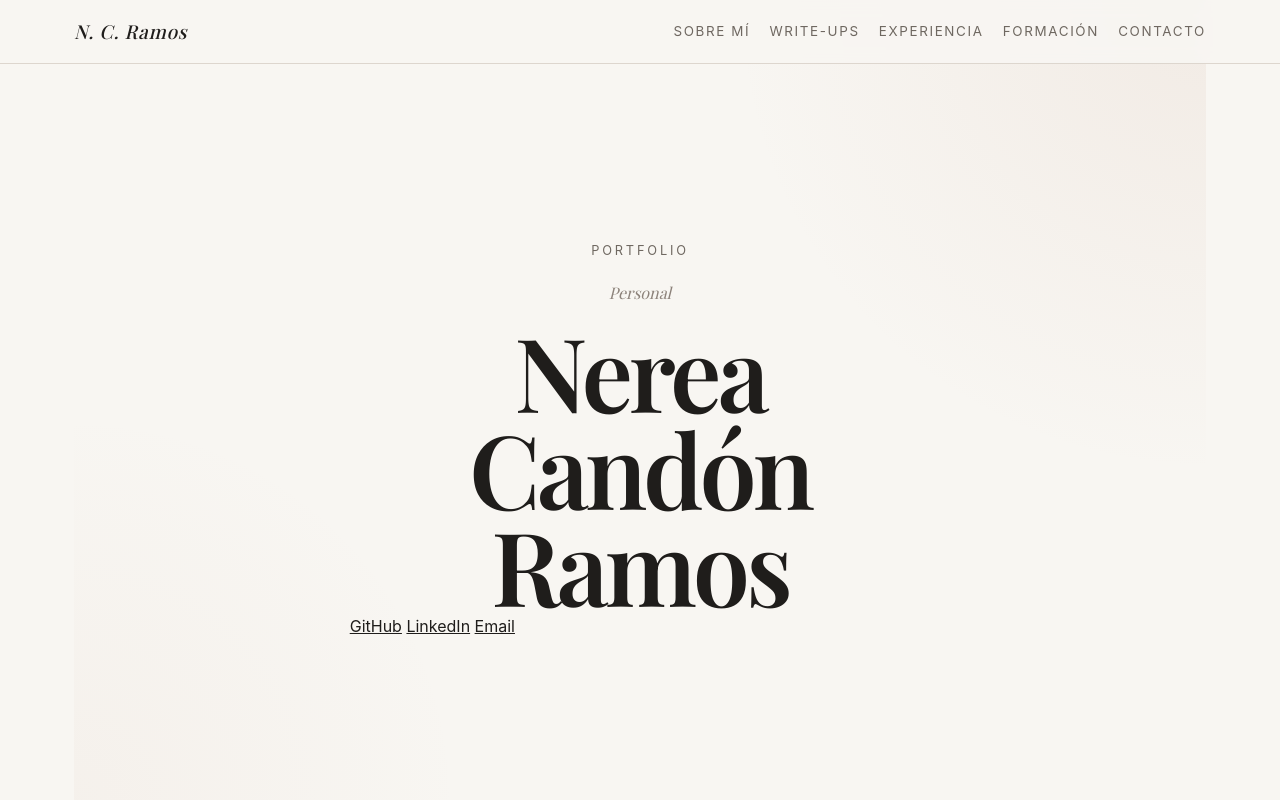
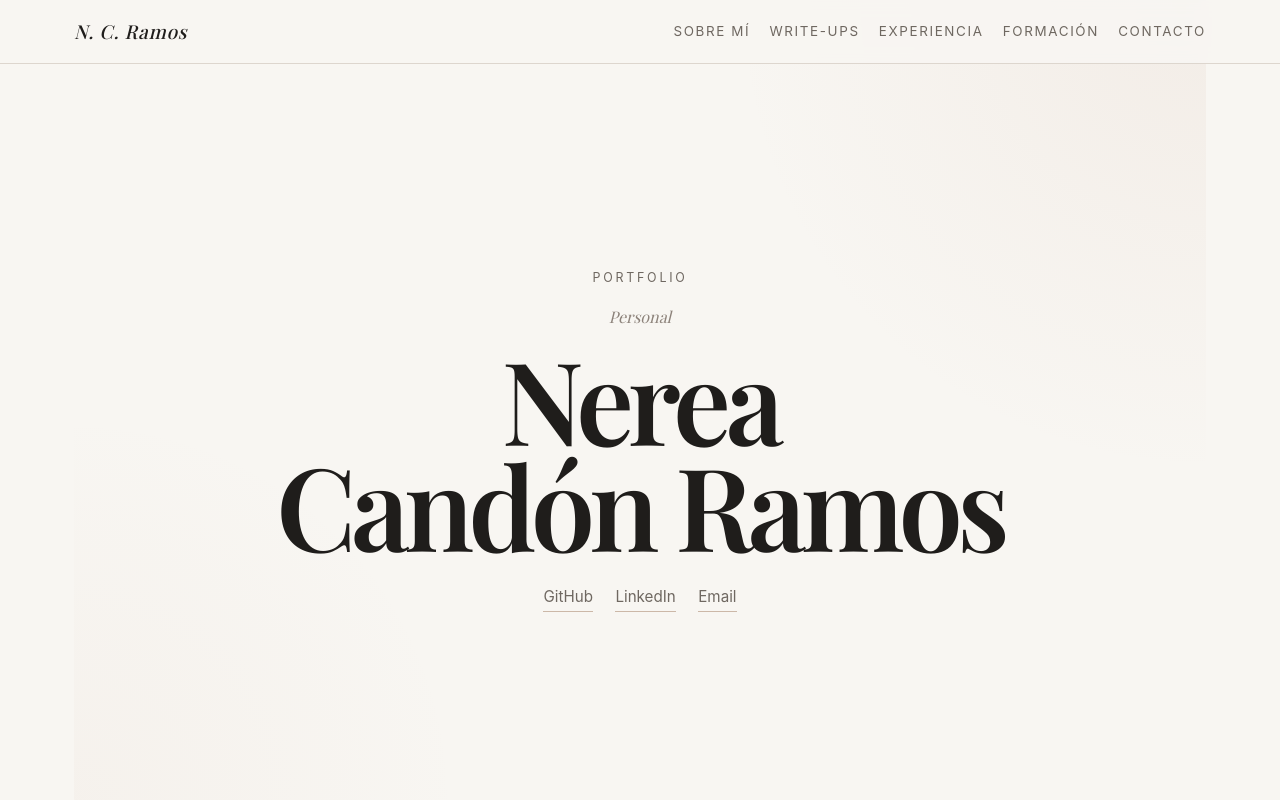
Before and after one commit to nereaisla15/nereaisla14.github.io, a plain HTML site: page index.html in a window 1280 px wide. Shown: the top 800 px of the page. Drawn offline with nearby package versions, Linux system fonts and the light colour scheme; a web font is replaced by a local one.

Commit message:
diseño nuevo portada

```diff
--- a/index.html
+++ b/index.html
@@ -25,17 +25,15 @@
 
     <main>
 <section id="inicio">
-  <div class="hero-container">
   <div class="hero-center">
     <p class="hero-topline">PORTFOLIO</p>
     <div class="hero-mini">Personal</div>
     <h1>Nerea<br>Candón Ramos</h1>
-  </div>
-      <div class="hero-links">
-        <a href="https://github.com/nereaisla14" target="_blank" rel="noopener noreferrer">GitHub</a>
-        <a href="https://linkedin.com/in/nerea-candon-ramos" target="_blank" rel="noopener noreferrer">LinkedIn</a>
-        <a href="mailto:nereacandonramos@gmail.com">Email</a>
-      </div>
+
+    <div class="hero-links">
+      <a href="https://github.com/nereaisla14" target="_blank" rel="noopener noreferrer">GitHub</a>
+      <a href="https://linkedin.com/in/nerea-candon-ramos" target="_blank" rel="noopener noreferrer">LinkedIn</a>
+      <a href="mailto:nereacandonramos@gmail.com">Email</a>
     </div>
   </div>
 </section>
--- a/styles.css
+++ b/styles.css
@@ -103,14 +103,14 @@ section{
     justify-content: center;
     padding: 120px 0 40px;
     background:
-        radial-gradient(circle at top right, rgba(196, 154, 131, 0.12), transparent 34%),
-        radial-gradient(circle at bottom left, rgba(196, 154, 131, 0.06), transparent 28%),
+        radial-gradient(circle at top right, rgba(196, 154, 131, 0.10), transparent 34%),
+        radial-gradient(circle at bottom left, rgba(196, 154, 131, 0.05), transparent 28%),
         var(--bg);
 }
 
 .hero-center{
     width: 100%;
-    max-width: 820px;
+    max-width: 760px;
     margin: 0 auto;
     text-align: center;
     display: flex;
@@ -119,11 +119,11 @@ section{
 }
 
 .hero-topline{
-    font-size: 0.8rem;
+    font-size: 0.78rem;
     letter-spacing: 0.22em;
     text-transform: uppercase;
     color: var(--muted);
-    margin-bottom: 1.2rem;
+    margin-bottom: 1rem;
 }
 
 .hero-mini{
@@ -136,12 +136,34 @@ section{
 
 .hero-center h1{
     font-family: "Playfair Display", "Georgia", serif;
-    font-size: clamp(3.4rem, 8vw, 6.8rem);
-    line-height: 0.95;
-    letter-spacing: -0.04em;
+    font-size: clamp(3.8rem, 9vw, 7.2rem);
+    line-height: 0.92;
+    letter-spacing: -0.05em;
     font-weight: 600;
     color: var(--text);
-    max-width: 9ch;
+    margin-bottom: 1.75rem;
+}
+
+.hero-links{
+    display: flex;
+    justify-content: center;
+    align-items: center;
+    flex-wrap: wrap;
+    gap: 1rem 1.4rem;
+}
+
+.hero-links a{
+    color: var(--muted);
+    text-decoration: none;
+    font-size: 0.95rem;
+    border-bottom: 1px solid var(--accent-soft);
+    padding-bottom: 2px;
+    transition: color 0.3s ease, border-color 0.3s ease;
+}
+
+.hero-links a:hover{
+    color: var(--text);
+    border-bottom-color: var(--accent);
 }
 
 /* TITULOS GENERALES */
```
